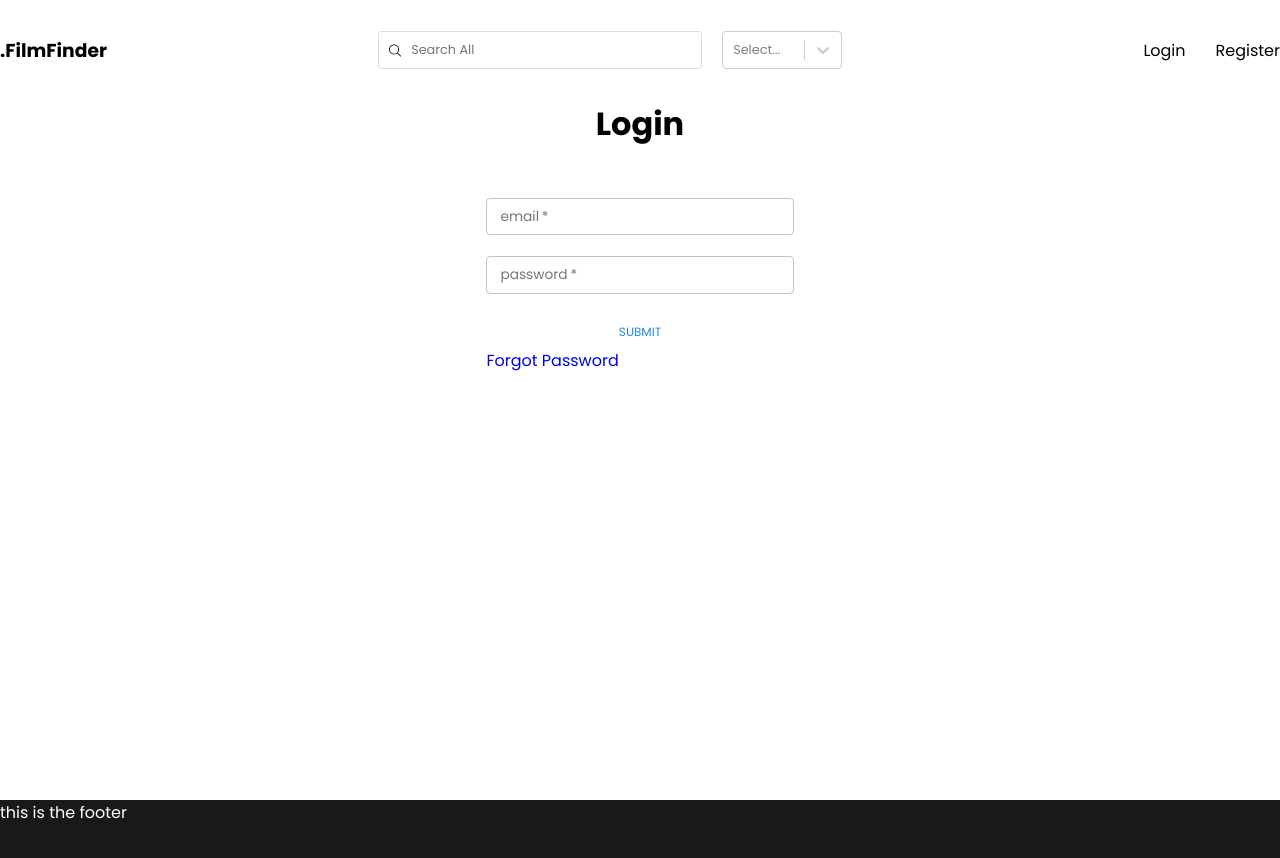
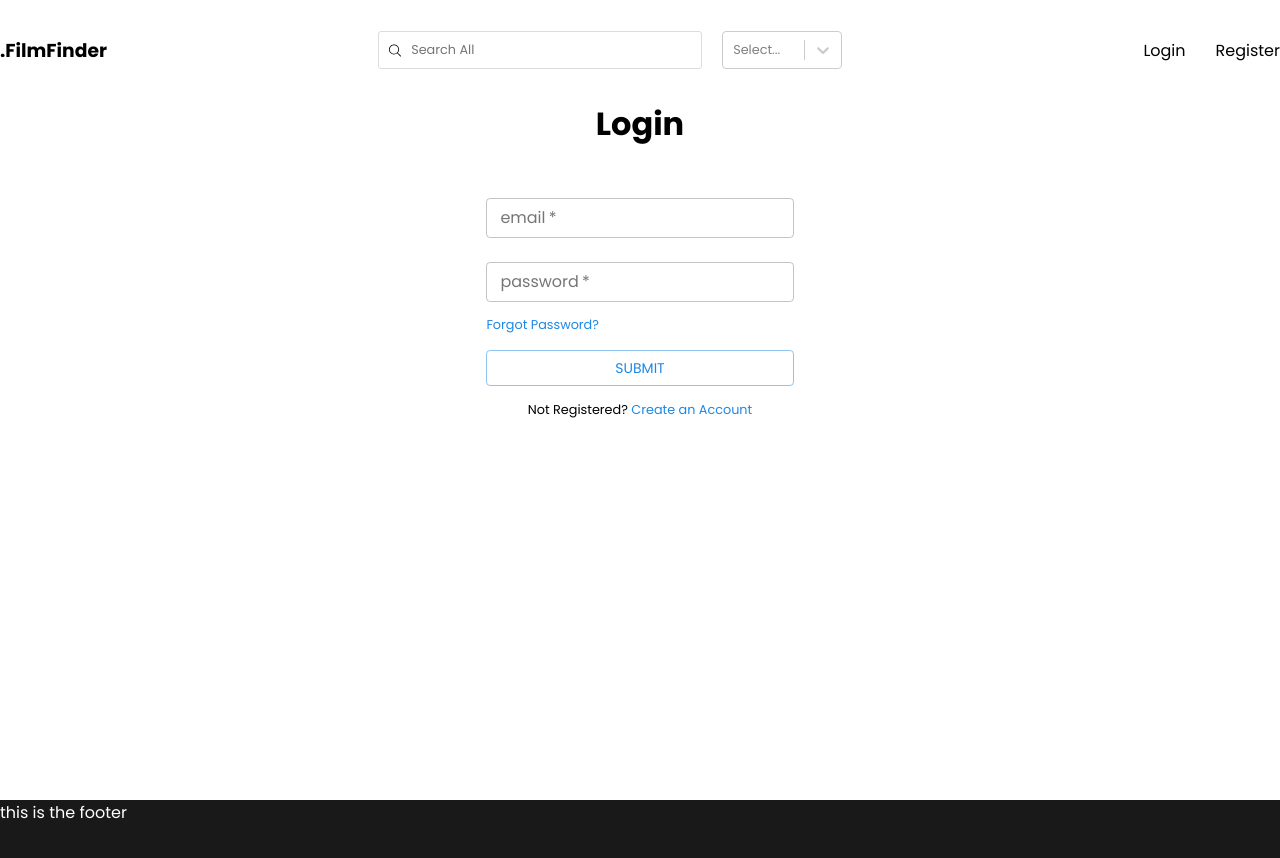
Before and after one commit to slay419/Filmfinder, a React (Create React App) app: page /login in a window 1280 px wide. Shown: the top 858 px of the page. Built offline with nearby package versions, Linux system fonts and the light colour scheme; no server answers.

Commit message:
login and register css

```diff
--- a/src/components/auth/Login.js
+++ b/src/components/auth/Login.js
@@ -1,7 +1,7 @@
 import { useContext, useState } from "react";
 import React from "react";
 import "../../styles/Login.scss";
-import { Redirect, Link} from "react-router-dom";
+import { Redirect, Link } from "react-router-dom";
 import AuthContext from "../../context/Auth/AuthContext";
 import { TextField, Button, Snackbar } from "@material-ui/core";
 import { Alert } from "@material-ui/lab";
@@ -27,7 +27,7 @@ const theme = createMuiTheme({
       '"Segoe UI Emoji"',
       '"Segoe UI Symbol"',
     ].join(","),
-    fontSize: 12,
+    fontSize: 14,
   },
   palette: {
     primary: {
@@ -107,6 +107,7 @@ const Login = () => {
             )}
           </div>
           {/* This is the form for email and password, includes the submit button too */}
+
           <form onSubmit={handleSubmit} autoComplete="off">
             <ThemeProvider theme={theme}>
               <RegisterTextField
@@ -127,11 +128,14 @@ const Login = () => {
                 helperText=" "
                 required
               />
-              <Button type="submit" variant="text" color="primary">
+              <Link to="/forgot">Forgot Password?</Link>
+              <Button type="submit" variant="outlined" color="primary">
                 Submit
               </Button>
+              <div className="rego">
+                Not Registered? <Link to="/register">Create an Account</Link>
+              </div>
             </ThemeProvider>
-            <Link to="/forgot">Forgot Password</Link>
           </form>
         </div>
       )}
--- a/src/components/auth/Register.js
+++ b/src/components/auth/Register.js
@@ -1,5 +1,5 @@
 import React from "react";
-import { Redirect } from "react-router-dom";
+import { Redirect, Link } from "react-router-dom";
 import { useState, useContext } from "react";
 import "../../styles/register.scss";
 import AuthContext from "../../context/Auth/AuthContext";
@@ -206,72 +206,16 @@ const Register = () => {
               <Button
                 disabled={passwordValidator || emailValidator}
                 type="submit"
-                variant="text"
+                variant="outlined"
                 color="primary"
               >
                 Submit
               </Button>
             </ThemeProvider>
+            <div className="logon">
+              Already have an Account? <Link to="/login">Login</Link>
+            </div>
           </form>
-
-          {/* <form>
-            <label for="email">Email:</label>
-            <input
-              type="text"
-              placeholder="Enter email"
-              id="email"
-              onChange={emailHandler}
-            ></input>
-
-            <label for="pword">Password:</label>
-            <input
-              type="password"
-              placeholder="Enter password"
-              id="pword"
-              onChange={passwordHandler}
-            ></input>
-
-            <label for="fname">First Name:</label>
-            <input
-              type="text"
-              placeholder="Enter First Name"
-              id="fname"
-              onChange={fnameHandler}
-            ></input>
-
-            <label for="lname">Last name:</label>
-            <input
-              type="text"
-              placeholder="Enter Last Name"
-              id="lname"
-              onChange={lnameHandler}
-            ></input>
-
-            <label for="secretQ">Secret Question:</label>
-            <input
-              type="text"
-              placeholder="Enter Secret Question"
-              id="secretQ"
-              onChange={secretQHandler}
-            ></input>
-
-            <label for="secretA">Secret Answer:</label>
-            <input
-              type="text"
-              placeholder="Enter Secret Answer"
-              id="secretA"
-              onChange={secretAHandler}
-            ></input>
-
-            <button
-              type="button"
-              onClick={() =>
-                registerUser(email, password, fname, lname, secretQ, secretA)
-              }
-            >
-              register
-            </button>
-          </form> */}
         </div>
       )}
     </>
--- a/src/components/movies/MovieItem.js
+++ b/src/components/movies/MovieItem.js
@@ -11,13 +11,14 @@ const MovieItem = ({ movie }) => {
   );
 
   useEffect(() => {
+    setPoster("https://cinemaone.net/images/movie_placeholder.png");
     fetch(`http://img.omdbapi.com/?apikey=d7afa05e&i=${imdb_id}`)
       .then((res) => {
         if (res.ok) setPoster(res.url);
       })
       .catch((err) => {});
     // eslint-disable-next-line react-hooks/exhaustive-deps
-  }, []);
+  }, [movie]);
   return (
     <Tilt className="Tilt Tilt-inner" options={{ max: 40 }}>
       <Link to={`/movies/${movie_id}`} className="movie-item ">
--- a/src/styles/Login.scss
+++ b/src/styles/Login.scss
@@ -12,5 +12,19 @@
     width: 30%;
     display: flex;
     flex-direction: column;
+    a {
+      color: #1f88e5;
+      font-size: 0.8rem;
+      margin-top: -10px;
+      margin-bottom: 1rem;
+      &:hover {
+        text-decoration: underline;
+      }
+    }
+    .rego {
+      font-size: 0.8rem;
+      text-align: center;
+      margin-top: 15px;
+    }
   }
 }
--- a/src/styles/register.scss
+++ b/src/styles/register.scss
@@ -12,5 +12,16 @@
     width: 30%;
     display: flex;
     flex-direction: column;
+    .logon {
+      font-size: 0.8rem;
+      text-align: center;
+      margin-top: 15px;
+      a {
+        color: #1f88e5;
+        &:hover {
+          text-decoration: underline;
+        }
+      }
+    }
   }
 }
```
